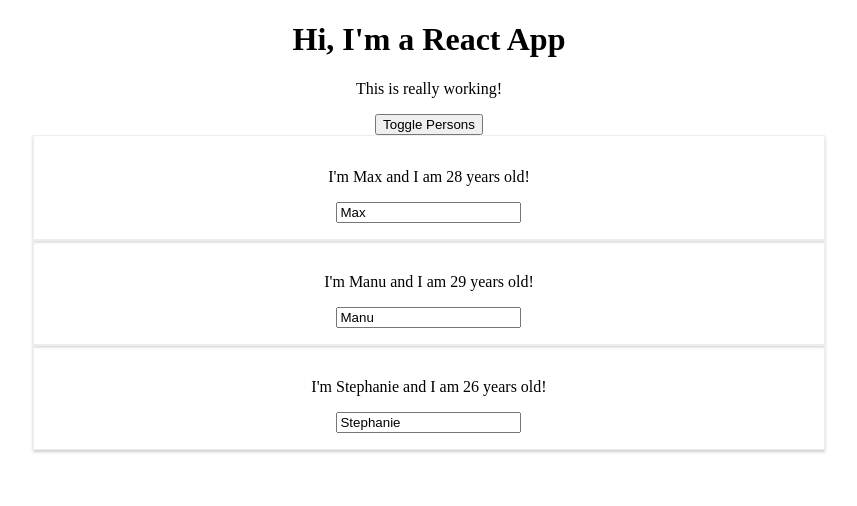
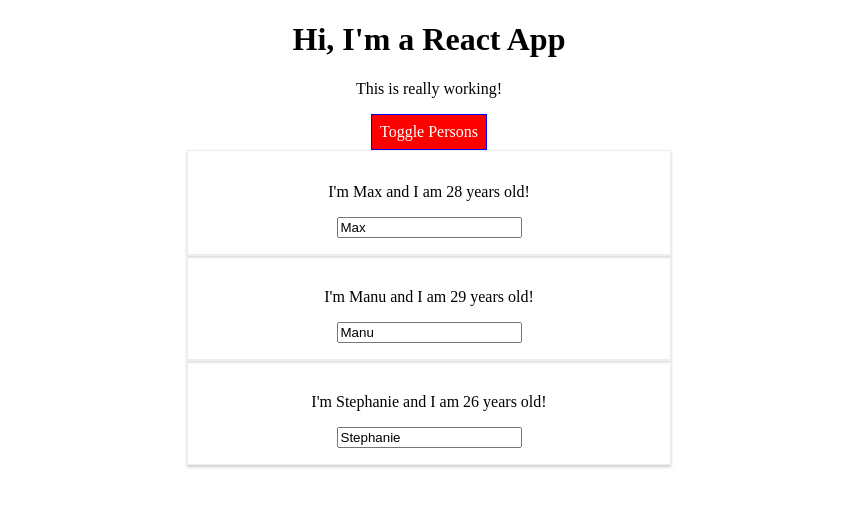
Before and after one commit to GENKI190/React-Udemy, a React (Create React App) app: page / in a window 1280 px wide. Both pictures are taken after a click on the button "Toggle Persons". Shown: the top 506 px of the page, without its empty margins (211-1068 px from the left). Built offline with nearby package versions, Linux system fonts and the light colour scheme.

Commit message:
add css future
EXPLAIN RADIUM

```diff
--- a/src/App.css
+++ b/src/App.css
@@ -1,3 +1,11 @@
 .App {
   text-align: center;
 }
+
+.red{
+  color:red;
+}
+
+.bold{
+  font-weight: bold;
+}
--- a/src/App.js
+++ b/src/App.js
@@ -1,65 +1,101 @@
-import React, { Component } from "react";
-import Person from "./Person/Person";
-import "./App.css";
+import React, { Component } from 'react';
+import './App.css';
+import Person from './Person/Person';
+
 
 class App extends Component {
   state = {
     persons: [
-      { name: "Max", age: 28 },
-      { name: "Manu", age: 29 },
-      { name: "Stephanie", age: 26 }
+      { id: 'asfa1', name: 'Max', age: 28 },
+      { id: 'vasdf1', name: 'Manu', age: 29 },
+      { id: 'asdf11', name: 'Stephanie', age: 26 }
     ],
-    otherState: "some other value",
+    otherState: 'some other value',
     showPersons: false
-  };
+  }
 
-  switchNameHandler = newName => {
-    // console.log('Was clicked!');
-    // DON'T DO THIS: this.state.persons[0].name = 'Maximilian';
-    this.setState({
-      persons: [
-        { name: newName, age: 28 },
-        { name: "Manu", age: 29 },
-        { name: "Stephanie", age: 27 }
-      ]
+  nameChangedHandler = ( event, id ) => {
+    const personIndex = this.state.persons.findIndex(p => {
+      return p.id === id;
     });
-  };
 
-  nameChangedHandler = event => {
-    this.setState({
-      persons: [
-        { name: "Max", age: 28 },
-        { name: event.target.value, age: 29 },
-        { name: "Stephanie", age: 26 }
-      ]
-    });
-  };
+    const person = {
+      ...this.state.persons[personIndex]
+    };
+
+    // const person = Object.assign({}, this.state.persons[personIndex]);
+
+    person.name = event.target.value;
+
+    const persons = [...this.state.persons];
+    persons[personIndex] = person;
+
+    this.setState( {persons: persons} );
+  }
+
+  deletePersonHandler = (personIndex) => {
+    // const persons = this.state.persons.slice();
+    const persons = [...this.state.persons];
+    persons.splice(personIndex, 1);
+    this.setState({persons: persons});
+  }
 
   togglePersonsHandler = () => {
     const doesShow = this.state.showPersons;
-    this.setState({ showPersons: !doesShow });
-  };
+    this.setState( { showPersons: !doesShow } );
+  }
 
-  render() {
+  render () {
+    const style = {
+      backgroundColor: 'green',
+      color:'white',
+      font: 'inherit',
+      border: '1px solid blue',
+      padding: '8px',
+      cursor: 'pointer',
+    };
+
     let persons = null;
 
-    if (this.state.showPersons) {
+    if ( this.state.showPersons ) {
       persons = (
         <div>
-          {this.state.persons.map(person => {
-            return <Person name={person.name} age={person.age} />;
+          {this.state.persons.map((person, index) => {
+            return <Person
+              click={() => this.deletePersonHandler(index)}
+              name={person.name}
+              age={person.age}
+              key={person.id}
+              changed={(event) => this.nameChangedHandler(event, person.id)} />
           })}
         </div>
       );
+      style.backgroundColor='red';
+
+    }
+
+    //let classes =['red','bold'].join(' ');
+    const classes=[];
+
+    if(this.state.persons.length <=2){
+      classes.push('red');// classes=['red]
+    }
+
+    if(this.state.persons.length <=1){
+      classes.push('bold');//classes=['bold]
     }
 
     return (
+
       <div className="App">
         <h1>Hi, I'm a React App</h1>
-        <p>This is really working!</p>
-        <button onClick={this.togglePersonsHandler}>Toggle Persons</button>
+        <p className={classes.join(' ')}>This is really working!</p>
+        <button
+          style={style}
+          onClick={this.togglePersonsHandler}>Toggle Persons</button>
         {persons}
       </div>
+
     );
     // return React.createElement('div', {className: 'App'}, React.createElement('h1', null, 'Does this work now?'));
   }
--- a/src/Person/Person.css
+++ b/src/Person/Person.css
@@ -6,3 +6,9 @@
   padding: 16px;
   text-align: center;
 }
+
+@media(min-width:500px){
+  .Person{
+    width:450px;
+  }
+}
--- a/src/Person/Person.js
+++ b/src/Person/Person.js
@@ -1,8 +1,12 @@
 import React from "react";
 import "./Person.css";
+
+
+
 const person = props => {
+
   return (
-    <div className="Person">
+    <div className="Person" >
       <p onClick={props.click}>
         I'm {props.name} and I am {props.age} years old!
       </p>
```
Also changed, not shown: package.json (+8 -2 lines).
